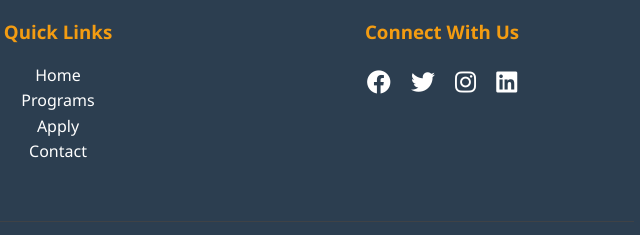
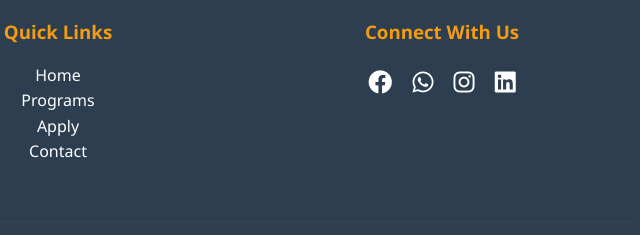
Before and after one commit to stevenkaluwe/mce, a plain HTML site: page index.html in a window 1280 px wide. Shown: the part 2733-2968 px from the top of the page, 582-1222 px from the left. Drawn offline with Linux system fonts and the light colour scheme.

Commit message:
Update index.html

```diff
--- a/index.html
+++ b/index.html
@@ -544,7 +544,7 @@
                     <h3>Connect With Us</h3>
                     <div class="social-icons">
                         <a href="#"><i class="fab fa-facebook"></i></a>
-                        <a href="#"><i class="fab fa-twitter"></i></a>
+                        <a href="https://wa.me/qr/DVCIZUG27DWJL1"><i class="fab fa-whatsapp"></i></a>
                         <a href="#"><i class="fab fa-instagram"></i></a>
                         <a href="#"><i class="fab fa-linkedin"></i></a>
                     </div>
```
